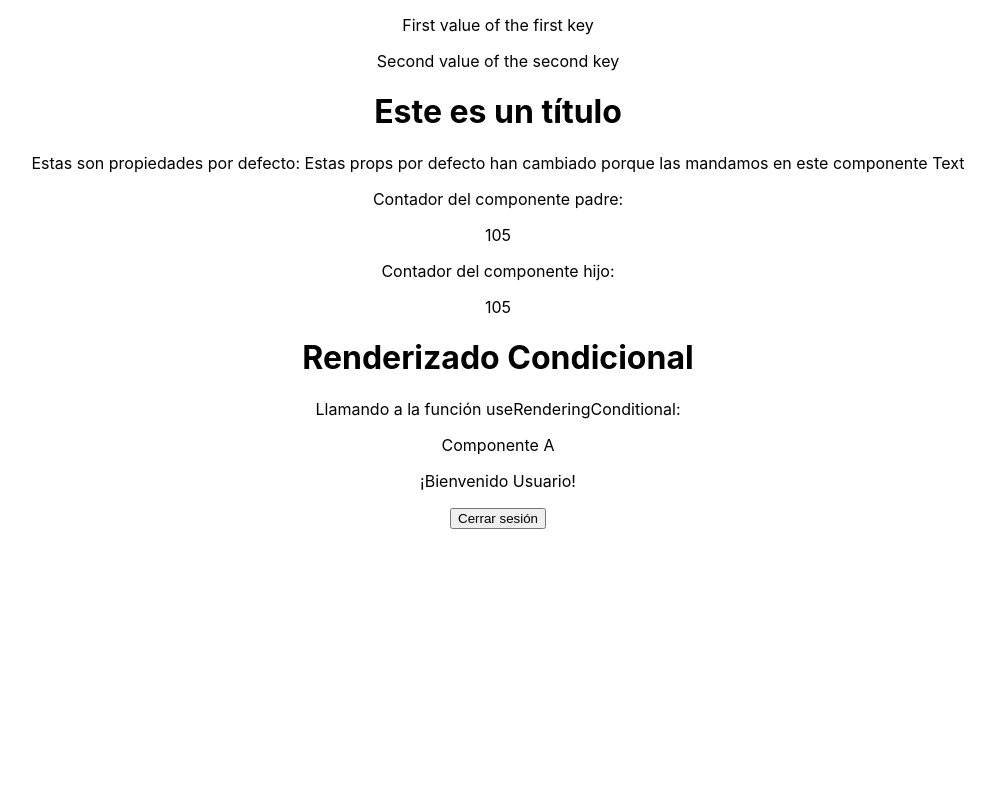
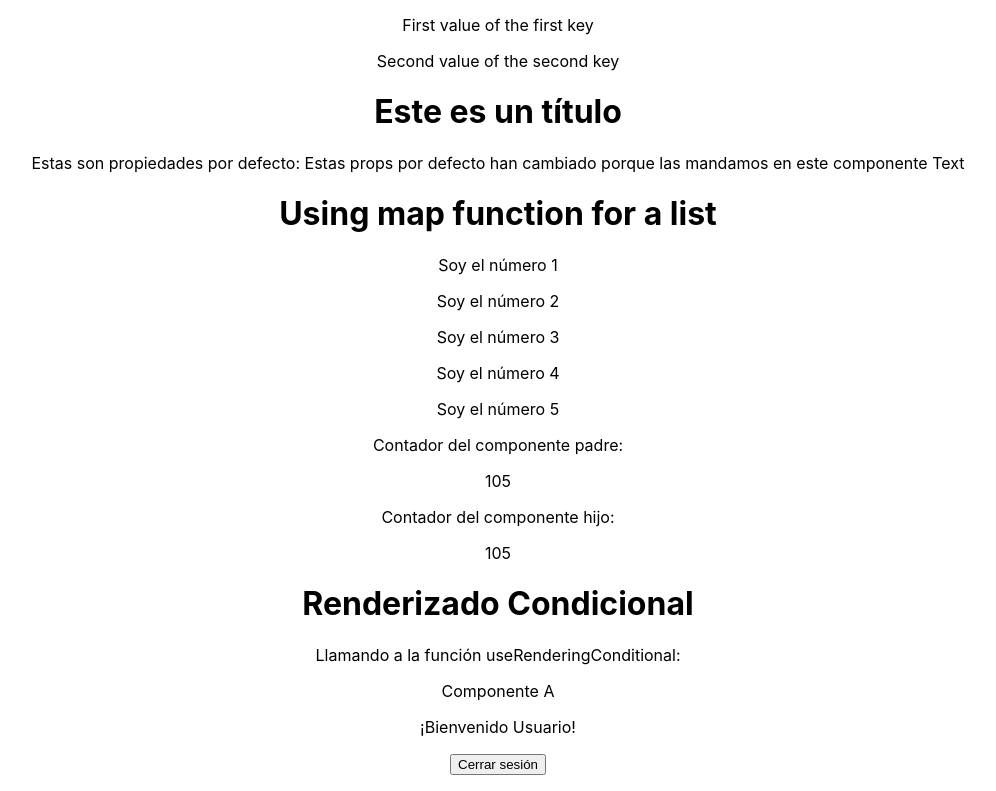
Before and after one commit to juanma77/spa-react-concepts, a React (Create React App) app: page / in a window 1280 px wide. Shown: the part 1053-1844 px from the top of the page, without its empty margins (142-1138 px from the left). Before the commit the page ends 1598 px from the top, so only its background shows below. Built offline with nearby package versions, Linux system fonts and the light colour scheme.

Commit message:
working with lists and its keys

```diff
--- a/src/App.js
+++ b/src/App.js
@@ -38,6 +38,9 @@ class Text extends Component {
     //const mappedArrayNumbers = arrayNumbers.map( number => number*2 );
     const mappedArrayNumbers = arrayNumbers.map(multiplyFunction);
 
+    // Para mapear una lista
+    const numbers = [ 1, 2, 3, 4, 5 ];
+
     return (
       <div className="main-div">
         <p>
@@ -70,6 +73,13 @@ class Text extends Component {
         <p>
           Estas son propiedades por defecto:  { this.props.myDefaultProps }
         </p>
+
+        <h1> Using map function for a list </h1>
+
+          { numbers.map(( number, index ) =>{
+            return <p key= { index }> Soy el número { number } </p>
+          }) }
+
       </div>
     );
   }
--- a/src/components/ConditionalComponent.js
+++ b/src/components/ConditionalComponent.js
@@ -4,7 +4,9 @@ class FirstComponent extends Component {
 
     render() {
         return (
-            <p>Componente A</p>
+            <div>
+                 <p>Componente A</p>
+            </div>
         )
     }
 
@@ -14,7 +16,9 @@ class SecondComponent extends Component {
 
     render() {
         return (
-            <p>Componente B</p>
+            <div>
+                 <p>Componente B</p>
+            </div>
         )
     }
 }
@@ -24,7 +28,7 @@ class LoginButton extends Component {
     render(){
         return (
             <div>
-                <button class="btn btn-primary">
+                <button className="btn btn-primary">
                     Iniciar sesión
                 </button>
             </div>
@@ -39,7 +43,7 @@ class LogoutButton extends Component {
         return (
             <div>
                 <p>¡Bienvenido Usuario!</p>
-                <button class="btn btn-danger">
+                <button className="btn btn-danger">
                     Cerrar sesión
                 </button>
 
```
